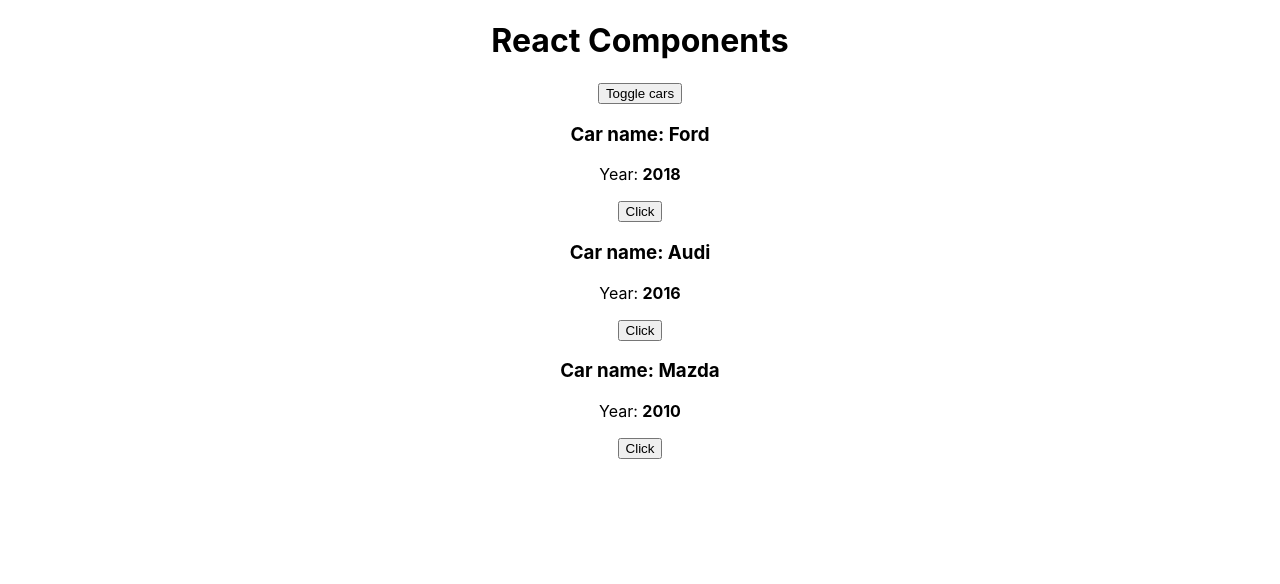
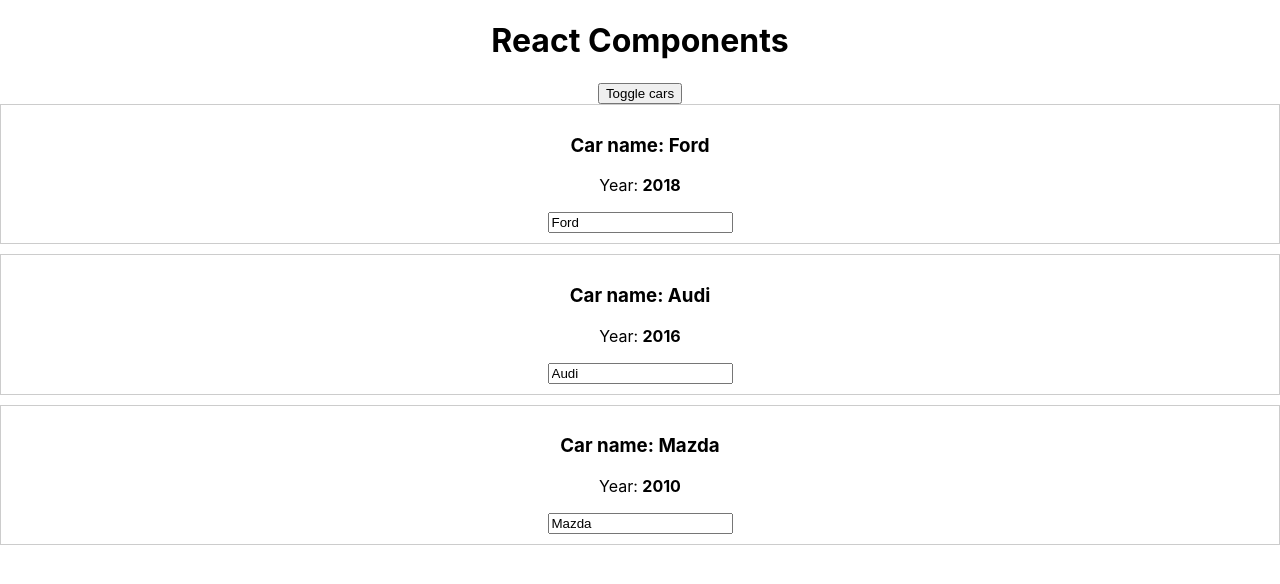
Before and after one commit to ly-anna/react-theory-dec, a React (Create React App) app in the folder jsprofi/: page / in a window 1280 px wide. Both pictures are taken after a click on the button "Toggle cars". Shown: the top 584 px of the page. Built offline with nearby package versions, Linux system fonts and the light colour scheme.

Commit message:
added changeName and deleteHandler

```diff
--- a/jsprofi/src/App.js
+++ b/jsprofi/src/App.js
@@ -24,12 +24,29 @@
         })
 
     }
-    changeTitleHandler = pageTitle =>
-        this.setState({pageTitle})
+    // changeTitleHandler = pageTitle =>
+    //     this.setState({pageTitle})
 
 
+    onChangeName(name, index) {
+        const car = this.state.cars[index]
+        car.name = name
+        // const cars = this.state.cars.concat() // получаем склонированный массив
+        // или можно воспользоваться боле современным способом - спред оператором
+        // spread - это многоточие ...
+        const cars = [...this.state.cars]
+        // получается мы разворачиваем все элементы данного массива внутри нового массива
+        // в cars - мы тут получим новый массив,который будет склонирован
+        cars[index] = car
+        this.setState({
+            cars
+            // cars: cars здесь ключ и значение совпадают, поэтому мы можем просто написать cars
+            // и JS поймет, что мы хотим поменять именно ключ cars  со значением cars
+        })
+    }
+    deleteHandler() {
 
-
+    }
 
     // handleInput = (event) => {
     //     // Нативный объект event, поле target и поле value
@@ -47,17 +64,20 @@
         let cars = null
 
         if (this.state.showCars) {
-            cars = this.state.cars.map((car, index) => {
+            cars = this.state.cars.map((car,
+                 index) => {
                 return (
                     <Car
                         key={index}
                         name={car.name}
                         year={car.year}
-                        onChangeTitle={() => this.changeTitleHandler(car.name)}
+                        onDelete={this.deleteHandler.bind(this, index)}
+                        onChangeName={(event) => this.onChangeName(event.target.value, index)}
                     />
                 )
             })
         }
+
         // const cars = this.state.cars;
 
 // используем фигурные скобки, когда передаем какой-то объект.
--- a/jsprofi/src/Car/Car.js
+++ b/jsprofi/src/Car/Car.js
@@ -7,10 +7,16 @@
 // name  - совпадает с именем атрибута, который мы задаем в App.js компоненте
 
 export default props => (
-    <div>
+    <div style={{
+        border: '1px solid #ccc',
+        marginBottom: '10px',
+        display: 'block',
+        padding: '10px'
+    }}>
         <h3>Car name: {props.name}</h3>
         <p>Year: <strong> {props.year} </strong></p>
-        <button onClick={props.onChangeTitle}>Click</button>
+        <input type="text" onChange={props.onChangeName} value={props.name} />
+        {/* <button onClick={props.onChangeTitle}>Click</button> */}
 
     </div>
     )
```
